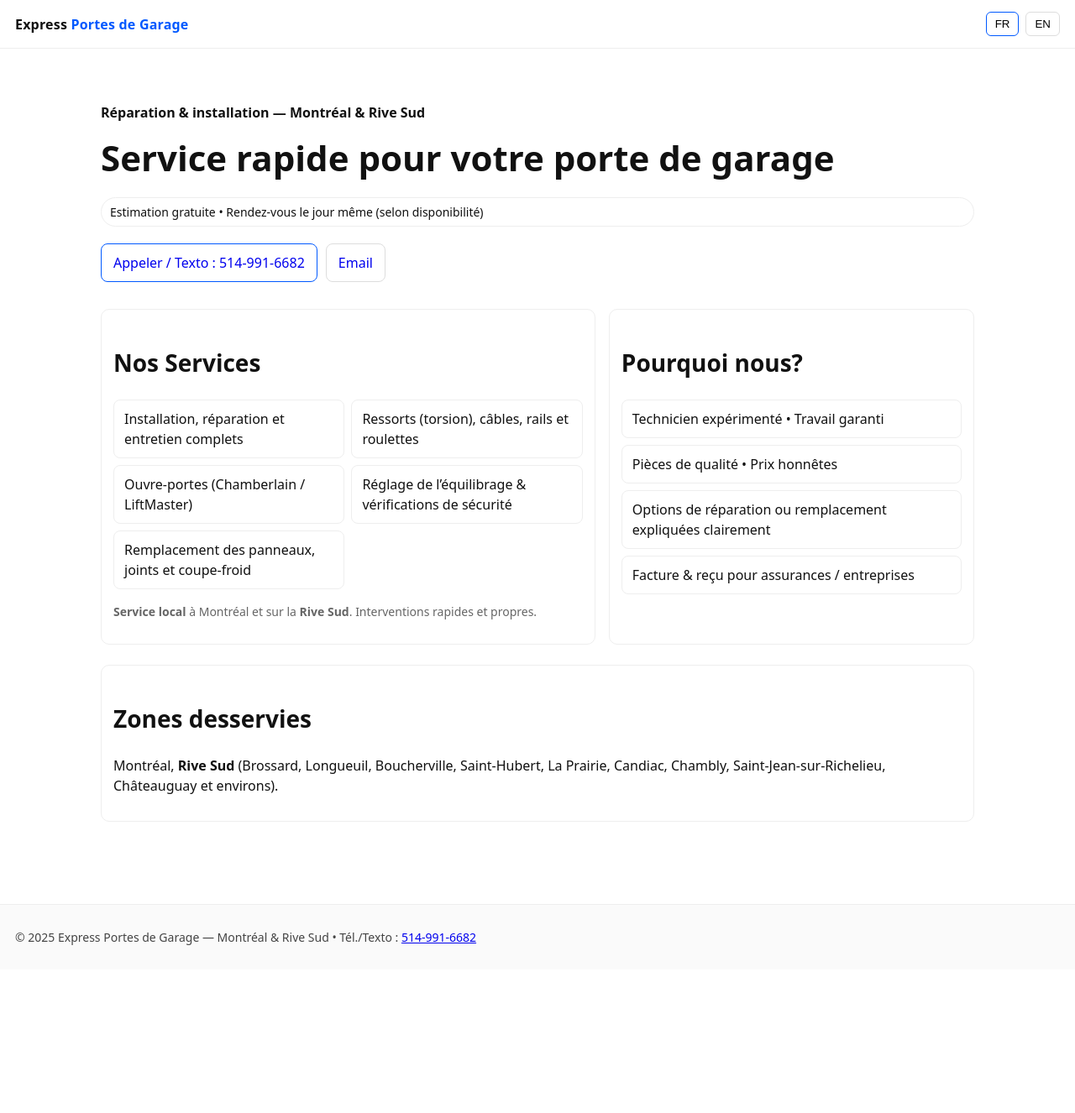
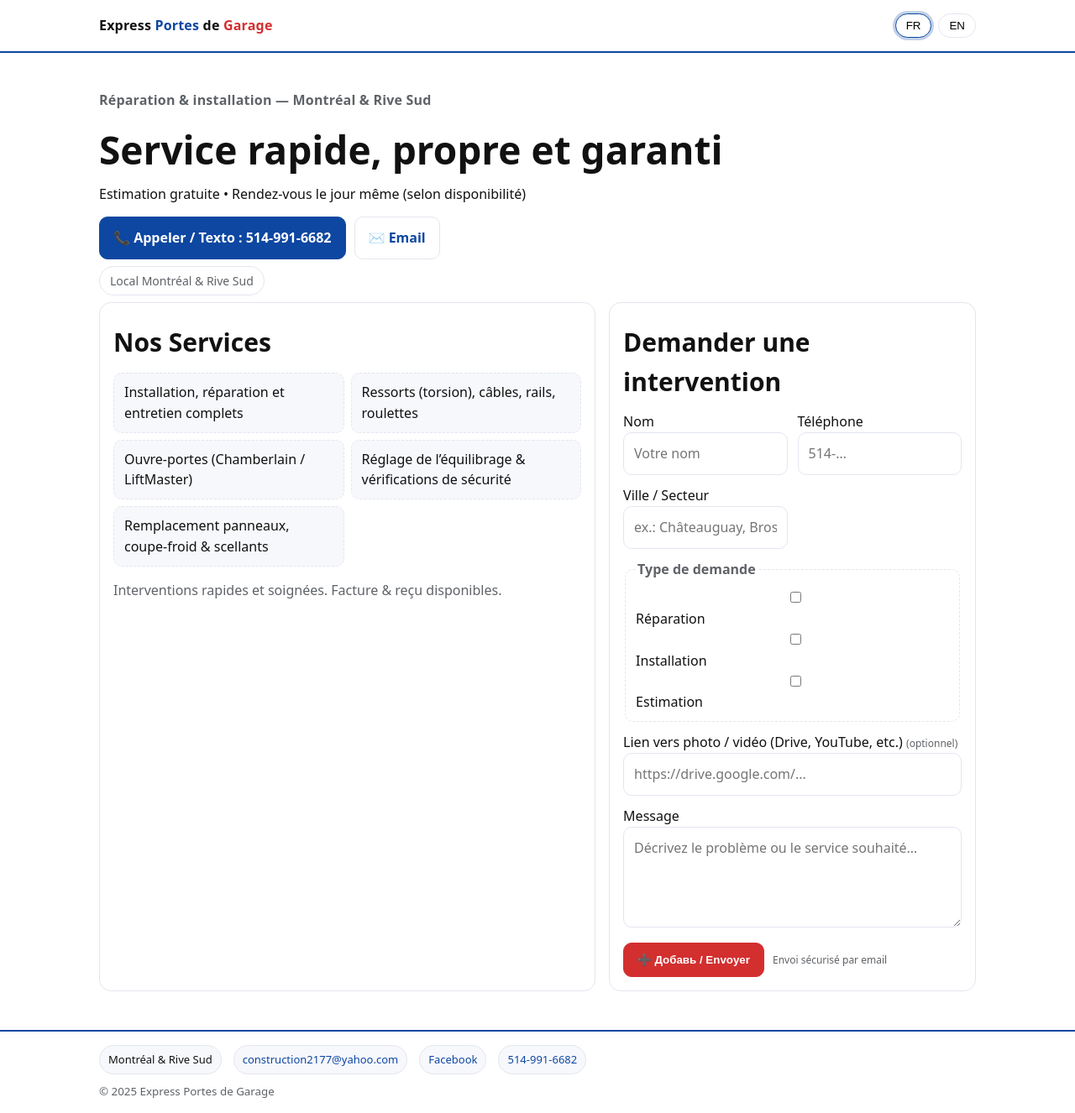
Before and after one commit to leonkuper21-cmd/express-portes-garage-new-super, a plain HTML site: page index.html in a window 1280 px wide. Shown: the whole page at 84% size. Before the commit the page ends 1155 px from the top, so only its background shows below. Drawn offline with Linux system fonts and the light colour scheme.

Commit message:
Update index.html

```diff
--- a/index.html
+++ b/index.html
@@ -5,175 +5,259 @@
   <meta charset="UTF-8" />
   <meta name="viewport" content="width=device-width, initial-scale=1" />
   <title>Express Portes de Garage — Montréal & Rive Sud</title>
-  <meta name="description" content="Installation et réparation de portes de garage — Montréal & Rive Sud. Estimation gratuite, intervention rapide. Express Portes de Garage." />
+  <meta name="description" content="Installation et réparation de portes de garage — Montréal & Rive Sud. Estimation gratuite, intervention rapide." />
   <style>
-    html, body { margin:0; padding:0; font-family: system-ui, -apple-system, Segoe UI, Roboto, Helvetica, Arial, sans-serif; line-height:1.5; color:#111; background:#fff; }
-    header { display:flex; justify-content:space-between; align-items:center; padding:14px 18px; border-bottom:1px solid #eee; position:sticky; top:0; background:#fff; z-index:50; }
-    .brand { font-weight:700; letter-spacing:0.2px; }
-    .brand .accent { color:#0059ff; }
-    .lang-switch { display:flex; gap:8px; align-items:center; }
-    .lang-switch button { border:1px solid #ddd; background:#fff; padding:6px 10px; border-radius:6px; cursor:pointer; }
-    .lang-switch button.active { border-color:#0059ff; }
-    .container { max-width:1040px; margin:0 auto; padding:22px 18px 64px; }
-    .hero { display:grid; gap:10px; padding:18px 0 8px; }
-    .hero h1 { margin:0; font-size:clamp(26px, 4vw, 42px); }
-    .hero p.kicker { margin:0; font-weight:600; }
-    .cta { display:flex; flex-wrap:wrap; gap:10px; margin-top:10px; }
-    .cta a { text-decoration:none; padding:10px 14px; border-radius:8px; border:1px solid #ddd; }
-    .cta .primary { border-color:#0059ff; }
-    .pill { display:inline-block; padding:6px 10px; border-radius:999px; border:1px solid #eee; font-size:14px; margin-top:6px; }
-    h2 { margin-top:28px; font-size:clamp(20px, 3.2vw, 28px); }
-    ul.feature-list { list-style: none; padding-left:0; display:grid; grid-template-columns: repeat(auto-fit, minmax(240px,1fr)); gap:8px; }
-    ul.feature-list li { padding:10px 12px; border:1px solid #eee; border-radius:8px; }
-    section { margin-top:24px; }
-    footer { border-top:1px solid #eee; margin-top:34px; padding:14px 18px; font-size:14px; color:#444; background:#fafafa; }
-    .muted { color:#666; font-size:14px; }
-    .grid-2 { display:grid; grid-template-columns: 1fr; gap:16px; }
-    @media (min-width: 800px) {
-      .grid-2 { grid-template-columns: 1.15fr 0.85fr; }
+    :root{
+      --primary:#0d47a1; --accent:#d32f2f; --ink:#111; --muted:#5f6368;
+      --bg:#ffffff; --surface:#f7f8fc; --border:#e3e6ef; --ring: rgba(13,71,161,.25);
     }
-    .card { border:1px solid #eee; border-radius:10px; padding:14px; }
-    .hidden { display:none !important; }
+    *{box-sizing:border-box}
+    html,body{margin:0;padding:0;background:var(--bg);color:var(--ink);font-family: system-ui, -apple-system, Segoe UI, Roboto, Helvetica, Arial, sans-serif; line-height:1.55;}
+    a{color:var(--primary);text-decoration:none}
+    a:hover{opacity:.9}
+    header{position:sticky;top:0;background:#fff;border-bottom:2px solid var(--primary);z-index:10}
+    .wrap{max-width:1080px;margin:0 auto;padding:16px 18px}
+    .row{display:flex;align-items:center;justify-content:space-between;gap:14px}
+    .brand{font-weight:800;letter-spacing:.2px}
+    .brand .blue{color:var(--primary)} .brand .red{color:var(--accent)}
+    .lang-switch{display:flex;gap:8px}
+    .lang-switch button{border:1px solid var(--border);background:#fff;padding:6px 12px;border-radius:999px;cursor:pointer}
+    .lang-switch button.active{border-color:var(--primary);box-shadow:0 0 0 3px var(--ring)}
+    .hero{padding:28px 0 8px}
+    .kicker{margin:0;color:var(--muted);font-weight:700;letter-spacing:.2px}
+    h1{margin:.25em 0 .1em;font-size:clamp(28px,4.4vw,46px)}
+    .sub{margin:0;color:var(--ink)}
+    .cta{display:flex;flex-wrap:wrap;gap:10px;margin-top:14px}
+    .btn{display:inline-flex;align-items:center;gap:10px;padding:12px 16px;border-radius:10px;border:1px solid var(--border);font-weight:600}
+    .btn.primary{background:var(--primary);color:#fff;border-color:var(--primary)}
+    .btn.accent{background:var(--accent);color:#fff;border-color:var(--accent)}
+    .grid{display:grid;grid-template-columns:1fr;gap:16px}
+    @media (min-width: 860px){ .grid{grid-template-columns:1.15fr .85fr} }
+    .card{border:1px solid var(--border);border-radius:14px;padding:16px;background:#fff}
+    .pill{display:inline-block;border:1px solid var(--border);border-radius:999px;padding:6px 12px;margin-top:8px;color:var(--muted);font-size:14px}
+    h2{margin:8px 0 12px;font-size:clamp(22px,3.6vw,30px)}
+    ul.clean{list-style:none;padding-left:0;margin:0;display:grid;grid-template-columns:repeat(auto-fit,minmax(240px,1fr));gap:8px}
+    ul.clean>li{padding:10px 12px;border:1px dashed var(--border);border-radius:10px;background:var(--surface)}
+    .muted{color:var(--muted)}
+    .hidden{display:none !important}
+    footer{border-top:2px solid var(--primary);background:#fff;margin-top:30px}
+    footer .wrap{display:flex;flex-direction:column;gap:10px}
+    .social{display:flex;gap:14px;flex-wrap:wrap;align-items:center}
+    .badge{display:inline-block;background:var(--surface);border:1px solid var(--border);padding:6px 10px;border-radius:999px;font-size:13px}
+    /* FORM */
+    form{display:grid;grid-template-columns:1fr 1fr;gap:12px;margin-top:6px}
+    form .full{grid-column:1/-1}
+    input,textarea,select{width:100%;padding:12px 12px;border:1px solid var(--border);border-radius:10px;background:#fff;font:inherit}
+    textarea{min-height:120px;resize:vertical}
+    input:focus,textarea:focus,select:focus{outline:none;box-shadow:0 0 0 3px var(--ring);border-color:var(--primary)}
+    .form-actions{display:flex;gap:10px;align-items:center}
+    fieldset{border:1px dashed var(--border);border-radius:10px;padding:10px 12px}
+    legend{font-weight:600;color:var(--muted)}
+    .help{font-size:12px;color:var(--muted)}
   </style>
 </head>
 <body data-active-lang="fr">
   <header>
-    <div class="brand">Express <span class="accent">Portes de Garage</span></div>
+    <div class="wrap row">
+      <div class="brand">Express <span class="blue">Portes</span> de <span class="red">Garage</span></div>
       <nav class="lang-switch" aria-label="Language switcher">
         <button id="btn-fr" class="active" aria-pressed="true">FR</button>
         <button id="btn-en" aria-pressed="false">EN</button>
       </nav>
+    </div>
   </header>
 
-  <main class="container">
-    <!-- French section -->
-    <section id="section-fr" lang="fr">
+  <main class="wrap">
+    <!-- FR -->
+    <section id="fr" lang="fr">
       <div class="hero">
-        <p class="kicker">Réparation &amp; installation — Montréal &amp; <strong>Rive Sud</strong></p>
-        <h1>Service rapide pour votre porte de garage</h1>
-        <span class="pill">Estimation gratuite • Rendez‑vous le jour même (selon disponibilité)</span>
+        <p class="kicker">Réparation & installation — Montréal & <strong>Rive Sud</strong></p>
+        <h1>Service rapide, propre et garanti</h1>
+        <p class="sub">Estimation gratuite • Rendez-vous le jour même (selon disponibilité)</p>
         <div class="cta">
-          <a class="primary" href="tel:+15149916682">Appeler / Texto : 514‑991‑6682</a>
-          <a href="mailto:expressportegarage@gmail.com">Email</a>
+          <a class="btn primary" href="tel:+15149916682">📞 Appeler / Texto : 514‑991‑6682</a>
+          <a class="btn" href="mailto:construction2177@yahoo.com">✉️ Email</a>
         </div>
+        <span class="pill">Local Montréal & Rive Sud</span>
       </div>
 
-      <div class="grid-2">
+      <div class="grid">
         <section class="card">
           <h2>Nos Services</h2>
-          <ul class="feature-list">
+          <ul class="clean">
             <li>Installation, réparation et entretien complets</li>
-            <li>Ressorts (torsion), câbles, rails et roulettes</li>
+            <li>Ressorts (torsion), câbles, rails, roulettes</li>
             <li>Ouvre‑portes (Chamberlain / LiftMaster)</li>
-            <li>Réglage de l’équilibrage &amp; vérifications de sécurité</li>
-            <li>Remplacement des panneaux, joints et coupe‑froid</li>
+            <li>Réglage de l’équilibrage & vérifications de sécurité</li>
+            <li>Remplacement panneaux, coupe‑froid & scellants</li>
           </ul>
-          <p class="muted"><strong>Service local</strong> à Montréal et sur la <strong>Rive Sud</strong>. Interventions rapides et propres.</p>
+          <p class="muted">Interventions rapides et soignées. Facture & reçu disponibles.</p>
         </section>
 
-        <section class="card">
-          <h2>Pourquoi nous?</h2>
-          <ul class="feature-list">
-            <li>Technicien expérimenté • Travail garanti</li>
-            <li>Pièces de qualité • Prix honnêtes</li>
-            <li>Options de réparation ou remplacement expliquées clairement</li>
-            <li>Facture &amp; reçu pour assurances / entreprises</li>
-          </ul>
+        <section class="card" id="form-fr">
+          <h2>Demander une intervention</h2>
+          <!-- FormSubmit: sends directly to your email -->
+          <form id="req-form-fr" action="https://formsubmit.co/construction2177@yahoo.com" method="POST">
+            <!-- Hidden controls -->
+            <input type="hidden" name="_subject" value="Nouvelle demande (site) — FR">
+            <input type="hidden" name="_captcha" value="false">
+            <input type="hidden" name="_template" value="table">
+            <input type="text" name="_honey" style="display:none">
+            <input type="hidden" name="_autoresponse" value="Merci! Nous avons bien reçu votre demande et nous vous contacterons dès que possible.">
+            <div>
+              <label>Nom<br><input name="Nom" required placeholder="Votre nom"></label>
+            </div>
+            <div>
+              <label>Téléphone<br><input name="Téléphone" required placeholder="514‑…" pattern=".*"></label>
+            </div>
+            <div>
+              <label>Ville / Secteur<br><input name="Ville / Secteur" placeholder="ex.: Châteauguay, Brossard"></label>
+            </div>
+
+            <fieldset class="full">
+              <legend>Type de demande</legend>
+              <label><input type="checkbox" name="Type de demande" value="Réparation"> Réparation</label>
+              <label><input type="checkbox" name="Type de demande" value="Installation"> Installation</label>
+              <label><input type="checkbox" name="Type de demande" value="Estimation"> Estimation</label>
+            </fieldset>
+
+            <div class="full">
+              <label>Lien vers photo / vidéo (Drive, YouTube, etc.) <span class="help">(optionnel)</span><br>
+                <input type="url" name="Lien photo/vidéo" placeholder="https://drive.google.com/...">
+              </label>
+            </div>
+
+            <div class="full">
+              <label>Message<br><textarea name="Message" placeholder="Décrivez le problème ou le service souhaité…"></textarea></label>
+            </div>
+            <div class="full form-actions">
+              <button type="submit" class="btn accent">➕ Добавь / Envoyer</button>
+              <span class="help">Envoi sécurisé par email</span>
+            </div>
+          </form>
         </section>
       </div>
-
-      <section class="card">
-        <h2>Zones desservies</h2>
-        <p>Montréal, <strong>Rive Sud</strong> (Brossard, Longueuil, Boucherville, Saint‑Hubert, La Prairie, Candiac, Chambly, Saint‑Jean‑sur‑Richelieu, Châteauguay et environs).</p>
-      </section>
     </section>
 
-    <!-- English section -->
-    <section id="section-en" class="hidden" lang="en">
+    <!-- EN -->
+    <section id="en" class="hidden" lang="en">
       <div class="hero">
-        <p class="kicker">Repair &amp; Installation — Montreal &amp; <strong>South Shore</strong></p>
-        <h1>Fast, reliable garage door service</h1>
-        <span class="pill">Free estimate • Same‑day appointments (when available)</span>
+        <p class="kicker">Repair & Installation — Montreal & <strong>South Shore</strong></p>
+        <h1>Fast, clean, guaranteed work</h1>
+        <p class="sub">Free estimate • Same‑day appointments (when available)</p>
         <div class="cta">
-          <a class="primary" href="tel:+15149916682">Call / Text: 514‑991‑6682</a>
-          <a href="mailto:expressportegarage@gmail.com">Email</a>
+          <a class="btn primary" href="tel:+15149916682">📞 Call / Text: 514‑991‑6682</a>
+          <a class="btn" href="mailto:construction2177@yahoo.com">✉️ Email</a>
         </div>
+        <span class="pill">Local Montreal & South Shore</span>
       </div>
 
-      <div class="grid-2">
+      <div class="grid">
         <section class="card">
           <h2>Services</h2>
-          <ul class="feature-list">
-            <li>Full installation, repair, and maintenance</li>
-            <li>Torsion springs, cables, tracks, and rollers</li>
-            <li>Garage door openers (Chamberlain / LiftMaster)</li>
-            <li>Balance tuning &amp; safety checks</li>
-            <li>Panel, weatherstripping, and seal replacement</li>
+          <ul class="clean">
+            <li>Full installation, repair and maintenance</li>
+            <li>Torsion springs, cables, tracks, rollers</li>
+            <li>Openers (Chamberlain / LiftMaster)</li>
+            <li>Balance tuning & safety checks</li>
+            <li>Panel, weather‑seal & trim replacement</li>
           </ul>
-          <p class="muted"><strong>Local service</strong> in Montreal and the <strong>South Shore</strong>. Clean, fast work.</p>
+          <p class="muted">Fast, tidy work. Invoice & receipt available.</p>
         </section>
 
-        <section class="card">
-          <h2>Why choose us?</h2>
-          <ul class="feature-list">
-            <li>Experienced technician • Work guaranteed</li>
-            <li>Quality parts • Honest pricing</li>
-            <li>Clear options for repair vs replacement</li>
-            <li>Invoice &amp; receipt for insurance / businesses</li>
-          </ul>
+        <section class="card" id="form-en">
+          <h2>Request a visit</h2>
+          <form id="req-form-en" action="https://formsubmit.co/construction2177@yahoo.com" method="POST">
+            <input type="hidden" name="_subject" value="New request (site) — EN">
+            <input type="hidden" name="_captcha" value="false">
+            <input type="hidden" name="_template" value="table">
+            <input type="text" name="_honey" style="display:none">
+            <input type="hidden" name="_autoresponse" value="Thanks! We received your request and will get back to you shortly.">
+
+            <div>
+              <label>Name<br><input name="Name" required placeholder="Your name"></label>
+            </div>
+            <div>
+              <label>Phone<br><input name="Phone" required placeholder="514‑…"></label>
+            </div>
+            <div>
+              <label>City / Area<br><input name="City / Area" placeholder="e.g., Montreal, Brossard"></label>
+            </div>
+
+            <fieldset class="full">
+              <legend>Request type</legend>
+              <label><input type="checkbox" name="Request type" value="Repair"> Repair</label>
+              <label><input type="checkbox" name="Request type" value="Installation"> Installation</label>
+              <label><input type="checkbox" name="Request type" value="Estimate"> Estimate</label>
+            </fieldset>
+
+            <div class="full">
+              <label>Photo / video link (Drive, YouTube, etc.) <span class="help">(optional)</span><br>
+                <input type="url" name="Photo/Video link" placeholder="https://drive.google.com/...">
+              </label>
+            </div>
+
+            <div class="full">
+              <label>Message<br><textarea name="Message" placeholder="Describe the issue or service you need…"></textarea></label>
+            </div>
+            <div class="full form-actions">
+              <button type="submit" class="btn accent">➕ Add / Send</button>
+              <span class="help">Secure email delivery</span>
+            </div>
+          </form>
         </section>
       </div>
-
-      <section class="card">
-        <h2>Service Area</h2>
-        <p>Montreal &amp; the <strong>South Shore</strong> (Brossard, Longueuil, Boucherville, Saint‑Hubert, La Prairie, Candiac, Chambly, Saint‑Jean‑sur‑Richelieu, Châteauguay, and nearby).</p>
-      </section>
     </section>
   </main>
 
-  <!-- Footers (separate per language) -->
+  <!-- FOOTERS -->
   <footer id="footer-fr" lang="fr">
-    <p>© 2025 Express Portes de Garage — Montréal &amp; Rive Sud • Tél./Texto : <a href="tel:+15149916682">514‑991‑6682</a></p>
+    <div class="wrap">
+      <div class="social">
+        <span class="badge">Montréal & Rive Sud</span>
+        <a class="badge" href="mailto:construction2177@yahoo.com">construction2177@yahoo.com</a>
+        <a class="badge" href="https://www.facebook.com/share/19yMCLiT1Z/?mibextid=wwXIfr" target="_blank">Facebook</a>
+        <a class="badge" href="tel:+15149916682">514‑991‑6682</a>
+      </div>
+      <small class="muted">© 2025 Express Portes de Garage</small>
+    </div>
   </footer>
   <footer id="footer-en" class="hidden" lang="en">
-    <p>© 2025 Express Garage Doors — Serving Montreal &amp; South Shore • Call/Text: <a href="tel:+15149916682">514‑991‑6682</a></p>
+    <div class="wrap">
+      <div class="social">
+        <span class="badge">Montreal & South Shore</span>
+        <a class="badge" href="mailto:construction2177@yahoo.com">construction2177@yahoo.com</a>
+        <a class="badge" href="https://www.facebook.com/share/19yMCLiT1Z/?mibextid=wwXIfr" target="_blank">Facebook</a>
+        <a class="badge" href="tel:+15149916682">514‑991‑6682</a>
+      </div>
+      <small class="muted">© 2025 Express Garage Doors</small>
+    </div>
   </footer>
 
   <script>
-    (function(){
+    // Language toggle
     const btnFR = document.getElementById('btn-fr');
     const btnEN = document.getElementById('btn-en');
-      const sectionFR = document.getElementById('section-fr');
-      const sectionEN = document.getElementById('section-en');
-      const footerFR = document.getElementById('footer-fr');
-      const footerEN = document.getElementById('footer-en');
-
+    const secFR = document.getElementById('fr');
+    const secEN = document.getElementById('en');
+    const footFR = document.getElementById('footer-fr');
+    const footEN = document.getElementById('footer-en');
     function setLang(lang){
-        const isFR = lang === 'fr';
-        document.body.setAttribute('data-active-lang', lang);
-        sectionFR.classList.toggle('hidden', !isFR);
-        sectionEN.classList.toggle('hidden', isFR);
-        footerFR.classList.toggle('hidden', !isFR);
-        footerEN.classList.toggle('hidden', isFR);
+      const isFR = lang==='fr';
+      secFR.classList.toggle('hidden', !isFR);
+      secEN.classList.toggle('hidden', isFR);
+      footFR.classList.toggle('hidden', !isFR);
+      footEN.classList.toggle('hidden', isFR);
       btnFR.classList.toggle('active', isFR);
       btnEN.classList.toggle('active', !isFR);
-        btnFR.setAttribute('aria-pressed', isFR ? 'true' : 'false');
-        btnEN.setAttribute('aria-pressed', !isFR ? 'true' : 'false');
-        // Update html lang attribute for accessibility/SEO
-        document.documentElement.setAttribute('lang', isFR ? 'fr' : 'en');
-        // Optional: persist last choice
-        try { localStorage.setItem('x_lang', lang); } catch(e){}
+      btnFR.setAttribute('aria-pressed', isFR?'true':'false');
+      btnEN.setAttribute('aria-pressed', !isFR?'true':'false');
+      document.documentElement.lang = isFR?'fr':'en';
+      try{ localStorage.setItem('x_lang', lang);}catch(e){}
     }
-
-      btnFR.addEventListener('click', function(){ setLang('fr'); });
-      btnEN.addEventListener('click', function(){ setLang('en'); });
-
-      // Load persisted language
-      try {
-        const saved = localStorage.getItem('x_lang');
-        if (saved === 'en' || saved === 'fr') setLang(saved);
-      } catch (e) {}
-    })();
+    btnFR.addEventListener('click', ()=>setLang('fr'));
+    btnEN.addEventListener('click', ()=>setLang('en'));
+    try{ const saved = localStorage.getItem('x_lang'); if(saved){ setLang(saved); } }catch(e){}
   </script>
 </body>
 </html>
```
Lines whose indentation alone changed are shown as unchanged.
